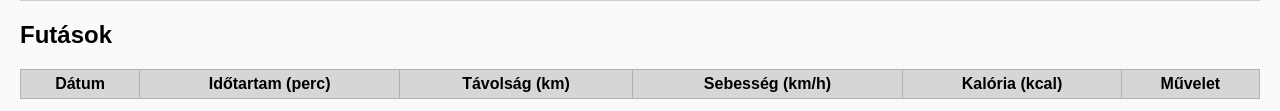
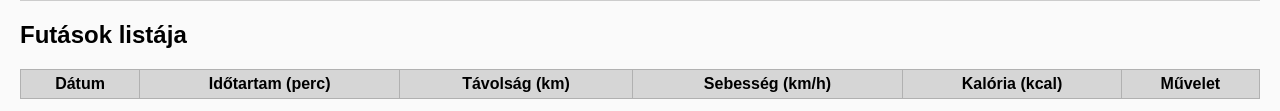
Before and after one commit to Iblamedawe/10.20, a plain HTML site: page index.html in a window 1280 px wide. Shown: the part 257-368 px from the top of the page. Drawn offline with Linux system fonts and the light colour scheme.

Commit message:
finished2

```diff
--- a/index.html
+++ b/index.html
@@ -18,7 +18,7 @@
     <button type="submit">Futás mentése</button>
   </form>
 
-  <h2>Futások</h2>
+  <h2>Futások listája</h2>
   <table>
     <thead>
       <tr>
--- a/script.js
+++ b/script.js
@@ -56,3 +56,4 @@ const MET = 7.7;
     }
 
     render();
+//V1.0
```
